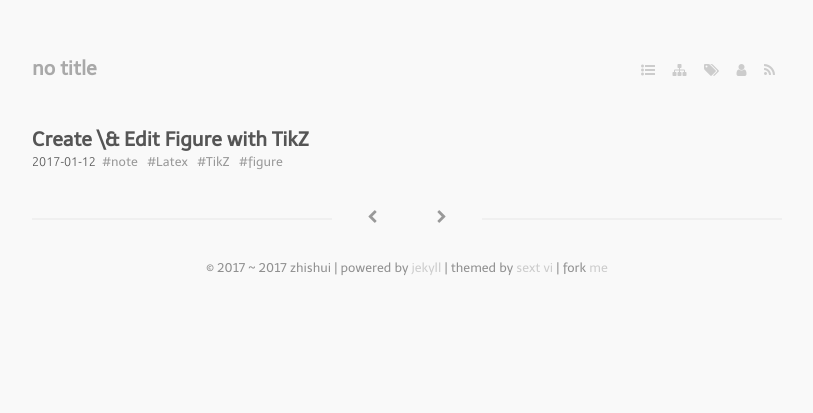
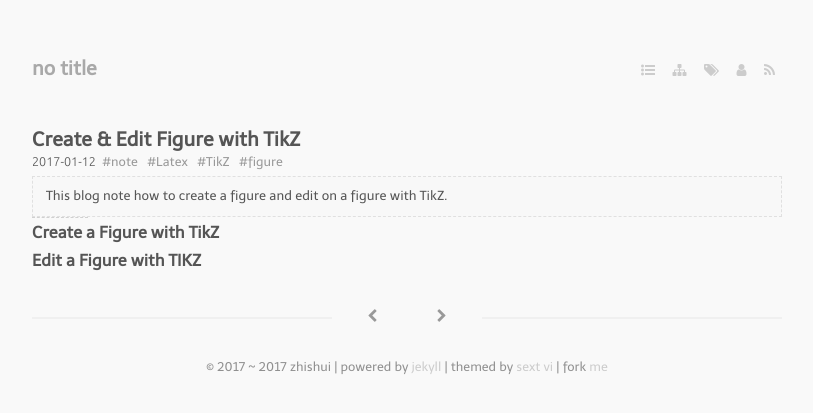
Before and after one commit to bizhishui/bizhishui.github.io, a Jekyll site: the page built from _posts/2017-01-12-Create-Edit-Figure-TiKZ.md, in a window 1280 px wide. Shown: the top 413 px of the page, without its empty margins (233-1046 px from the left). Built offline with Jekyll 4.4.1, drawn with Linux system fonts in a browser that asks for light colours; nearby versions of some CDN libraries; some web fonts are replaced; a script that is not in the unit is left out.

Commit message:
blog structure

```diff
--- a/_posts/2017-01-12-Create-Edit-Figure-TiKZ.md
+++ b/_posts/2017-01-12-Create-Edit-Figure-TiKZ.md
@@ -1,5 +1,5 @@
 ---
-title: Create \& Edit Figure with TikZ
+title: Create & Edit Figure with TikZ
 layout: post
 guid: urn:uuid:9fd1f6d0-d5d1-4ec4-bb96-4924886a82d6
 categories:
@@ -9,3 +9,14 @@ tags:
   - TikZ
   - figure
 ---
+
+
+> This blog note how to create a figure and edit on a figure with TikZ.
+
+
+---
+
+### Create a Figure with TikZ
+
+
+### Edit a Figure with TIKZ
```
